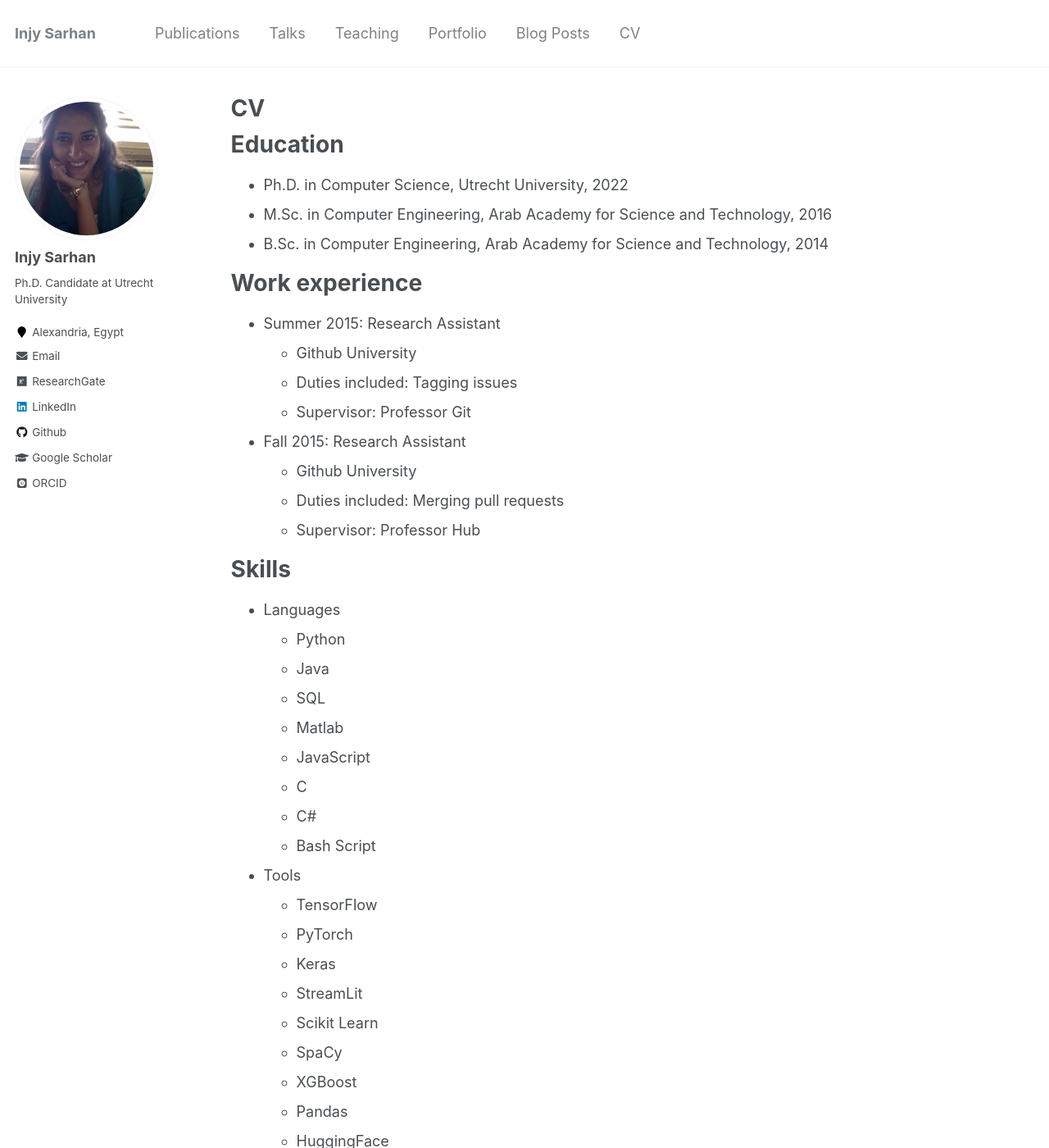
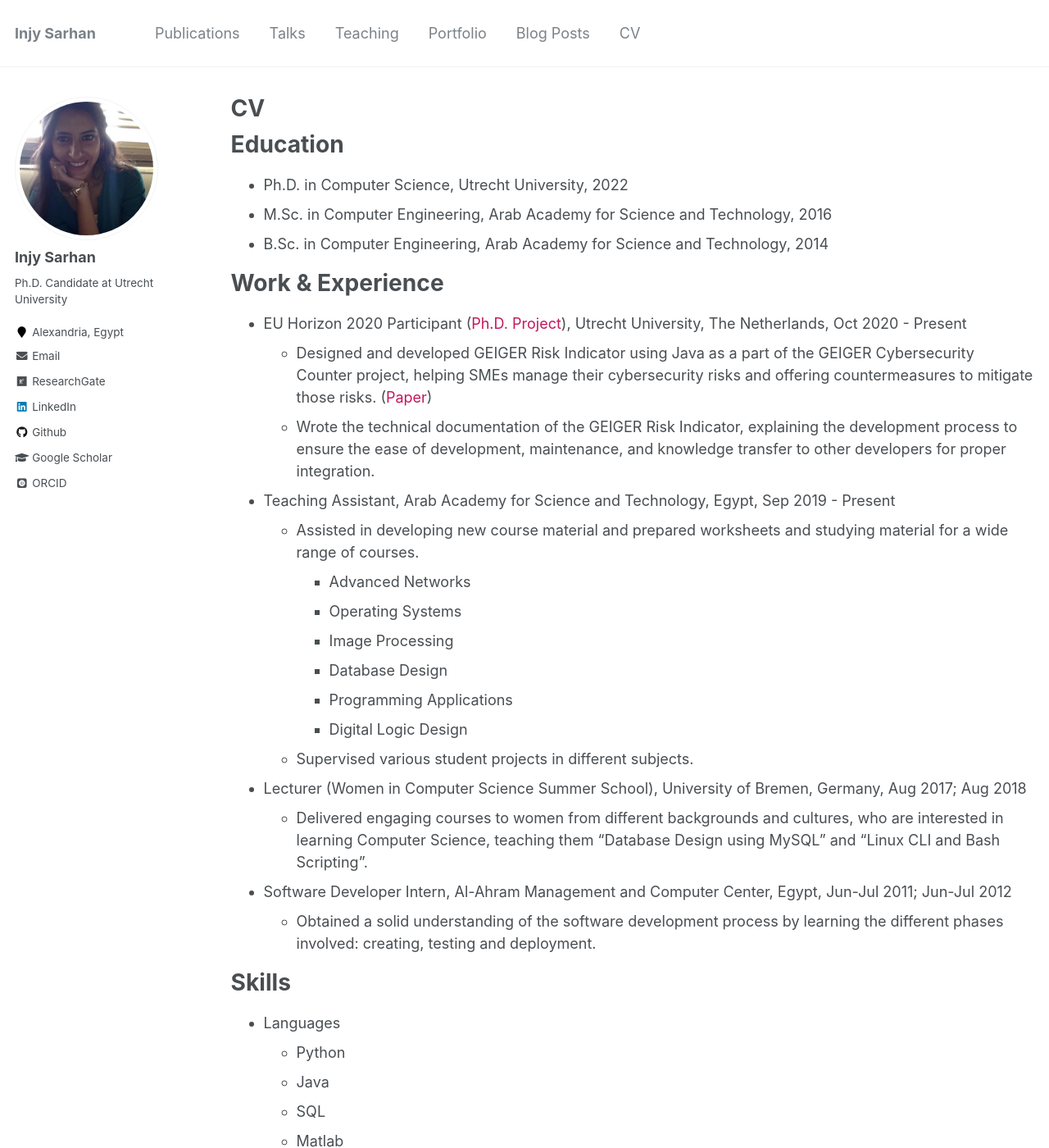
Before and after one commit to IS5882/IS5882.github.io, a Jekyll site: the page built from _pages/cv.md, in a window 1280 px wide and 1400 px high. Shown: the whole window at 82% size. Built offline with Jekyll 4.4.1, drawn with Linux system fonts in a browser that asks for light colours; some web fonts are replaced.

Commit message:
Add work and experience

```diff
--- a/_pages/cv.md
+++ b/_pages/cv.md
@@ -15,17 +15,27 @@ Education
 * M.Sc. in Computer Engineering, Arab Academy for Science and Technology, 2016
 * B.Sc. in Computer Engineering, Arab Academy for Science and Technology, 2014
 
-Work experience
+Work & Experience
 ======
-* Summer 2015: Research Assistant
-  * Github University
-  * Duties included: Tagging issues
-  * Supervisor: Professor Git
+* EU Horizon 2020 Participant ([Ph.D. Project](https://project.cyber-geiger.eu/)), Utrecht University, The Netherlands, Oct 2020 - Present
+  * Designed and developed GEIGER Risk Indicator using Java as a part of the GEIGER Cybersecurity Counter project, helping SMEs manage their cybersecurity risks and offering countermeasures to mitigate those risks. ([Paper](https://dl.acm.org/doi/10.1145/3465481.3469199))
+  * Wrote the technical documentation of the GEIGER Risk Indicator, explaining the development process to ensure the ease of development, maintenance, and knowledge transfer to other developers for proper integration.
 
-* Fall 2015: Research Assistant
-  * Github University
-  * Duties included: Merging pull requests
-  * Supervisor: Professor Hub
+* Teaching Assistant, Arab Academy for Science and Technology, Egypt, Sep 2019 - Present
+  * Assisted in developing new course material and prepared worksheets and studying material for a wide range of courses.
+    * Advanced Networks
+    * Operating Systems
+    * Image Processing
+    * Database Design
+    * Programming Applications
+    * Digital Logic Design
+  * Supervised various student projects in different subjects.
+
+* Lecturer (Women in Computer Science Summer School), University of Bremen, Germany, Aug 2017; Aug 2018
+  * Delivered engaging courses to women from different backgrounds and cultures, who are interested in learning Computer Science, teaching them “Database Design using MySQL” and “Linux CLI and Bash Scripting”.
+
+* Software Developer Intern, Al-Ahram Management and Computer Center, Egypt, Jun-Jul 2011; Jun-Jul 2012
+  * Obtained a solid understanding of the software development process by learning the different phases involved: creating, testing and deployment.
 
 Skills
 ======
```
